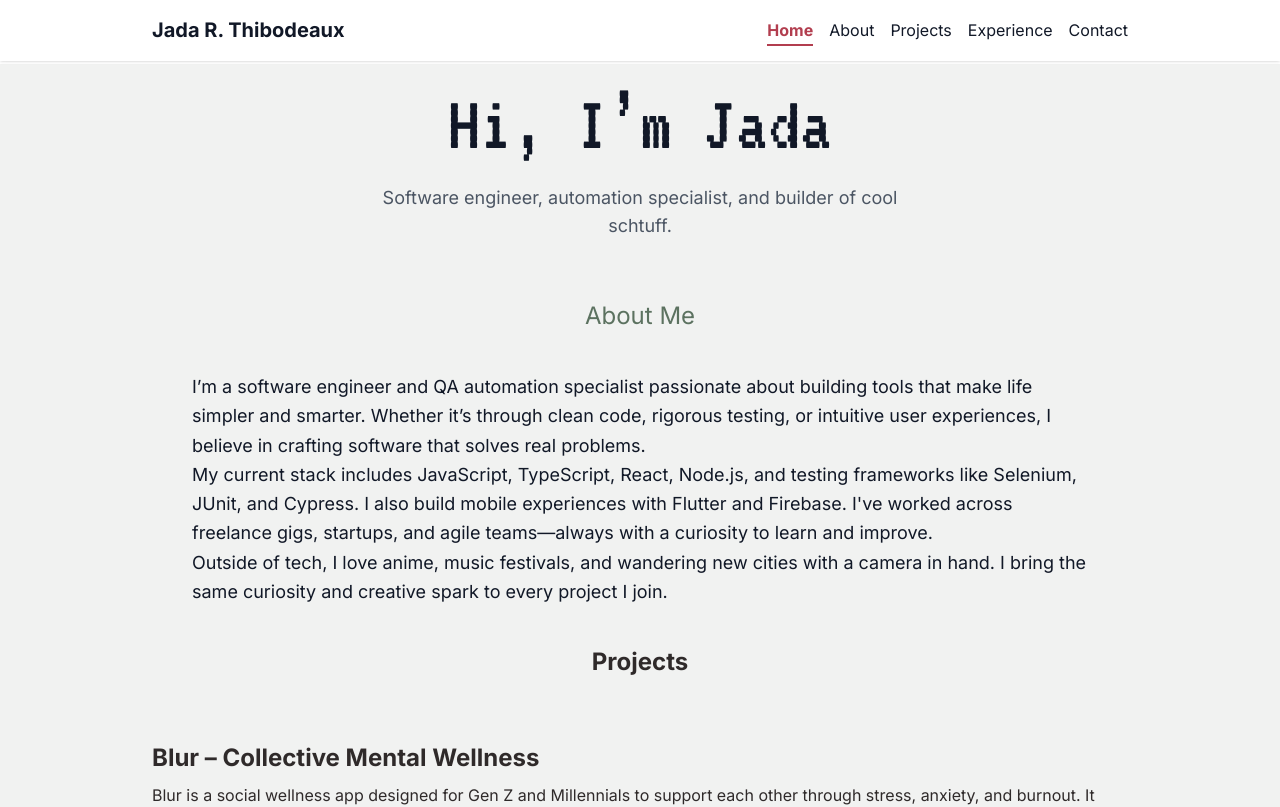
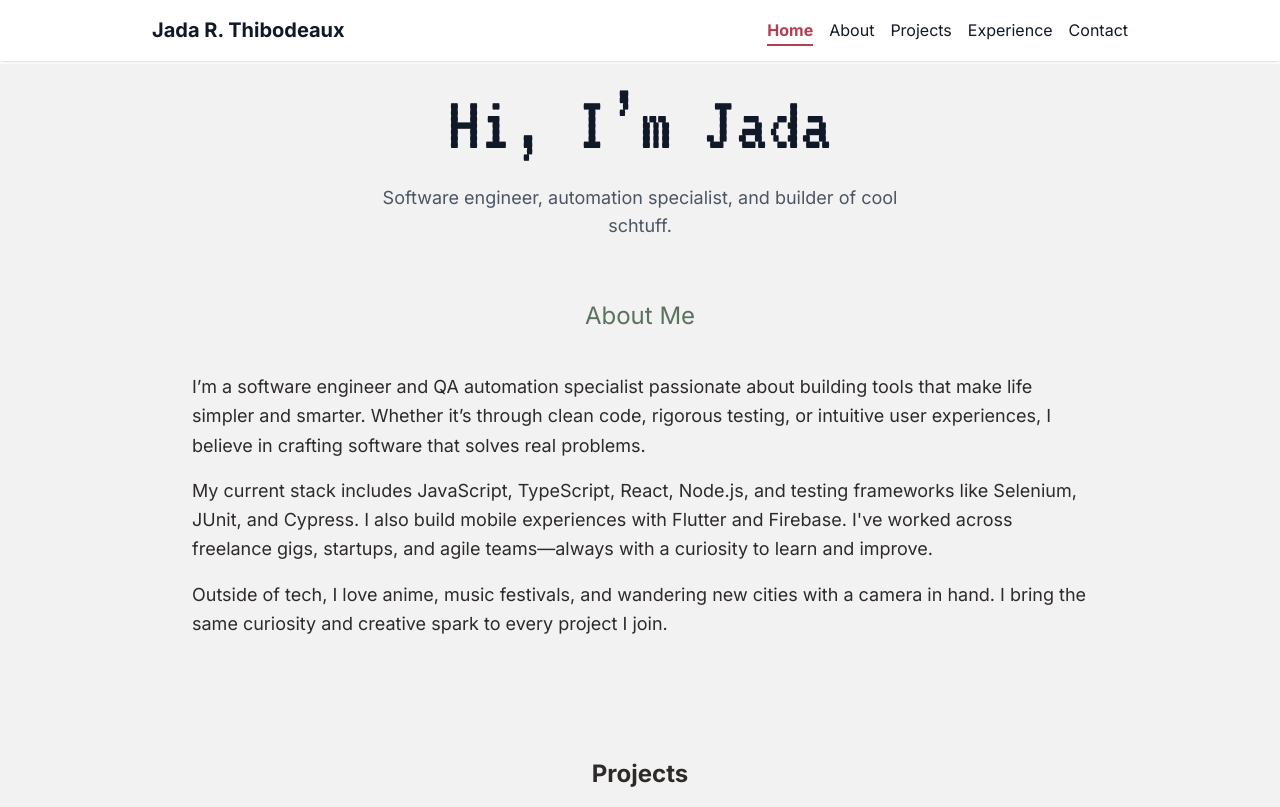
Before and after one commit to jadathib/PortfolioWebsite, a React (Vite) app: page / in a window 1280 px wide. Shown: the top 807 px of the page. Built offline with nearby package versions, Linux system fonts and the light colour scheme.

Commit message:
Use separate paragraphs (block elements) and wrap them in a block container with space-y-4. Removed br and span

```diff
--- a/src/components/About.tsx
+++ b/src/components/About.tsx
@@ -2,23 +2,32 @@ export default function About() {
     return (
         <section
             id="about"
-            className="pt-10 pb-18 px-6 bg-[#f1f2f1] scroll-mt-24"
+            className="pt-10 pb-20 px-6 bg-[#f1f2f1] scroll-mt-24"
         >
             <div className="max-w-4xl mx-auto">
-                <h3 className="text-2xl text-center font mb-10 font-Playfair Display text-[#5c7260]">About Me</h3>
-                <p className="leading-relaxed space-y-4 text-lg">
-          <span>
-            I’m a software engineer and QA automation specialist passionate about building tools that make life simpler and smarter. Whether it’s through clean code, rigorous testing, or intuitive user experiences, I believe in crafting software that solves real problems.
-          </span>
-                    <br />
-                    <span>
-            My current stack includes JavaScript, TypeScript, React, Node.js, and testing frameworks like Selenium, JUnit, and Cypress. I also build mobile experiences with Flutter and Firebase. I've worked across freelance gigs, startups, and agile teams—always with a curiosity to learn and improve.
-          </span>
-                    <br />
-                    <span>
-            Outside of tech, I love anime, music festivals, and wandering new cities with a camera in hand. I bring the same curiosity and creative spark to every project I join.
-          </span>
-                </p>
+                <h3 className="text-2xl text-center mb-10 text-[#5c7260]">
+                    About Me
+                </h3>
+
+                {/* Use a block wrapper to space paragraphs */}
+                <div className="space-y-4 text-lg leading-relaxed text-[#2f2a2a]">
+                    <p>
+                        I’m a software engineer and QA automation specialist passionate about building
+                        tools that make life simpler and smarter. Whether it’s through clean code,
+                        rigorous testing, or intuitive user experiences, I believe in crafting software
+                        that solves real problems.
+                    </p>
+                    <p>
+                        My current stack includes JavaScript, TypeScript, React, Node.js, and testing
+                        frameworks like Selenium, JUnit, and Cypress. I also build mobile experiences
+                        with Flutter and Firebase. I've worked across freelance gigs, startups, and
+                        agile teams—always with a curiosity to learn and improve.
+                    </p>
+                    <p>
+                        Outside of tech, I love anime, music festivals, and wandering new cities with a
+                        camera in hand. I bring the same curiosity and creative spark to every project I join.
+                    </p>
+                </div>
             </div>
         </section>
     );
```
